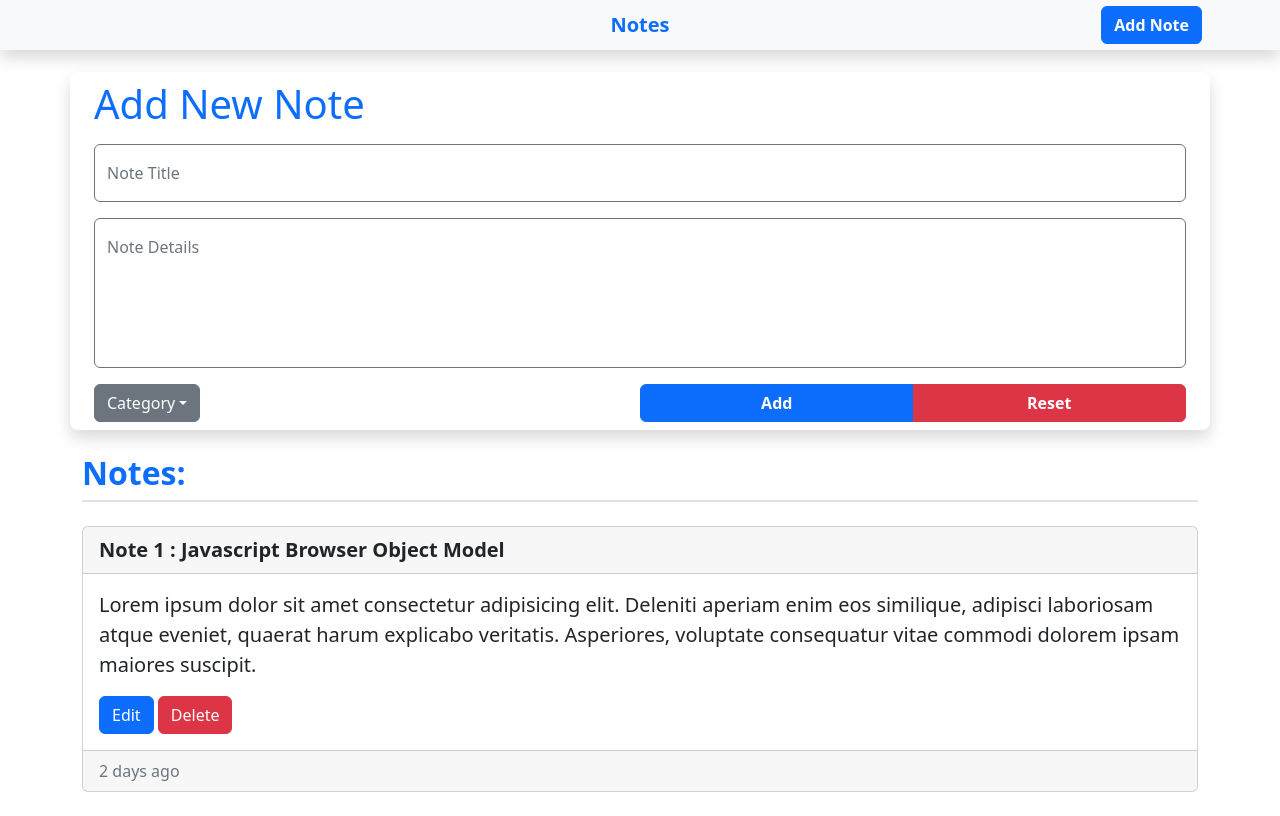
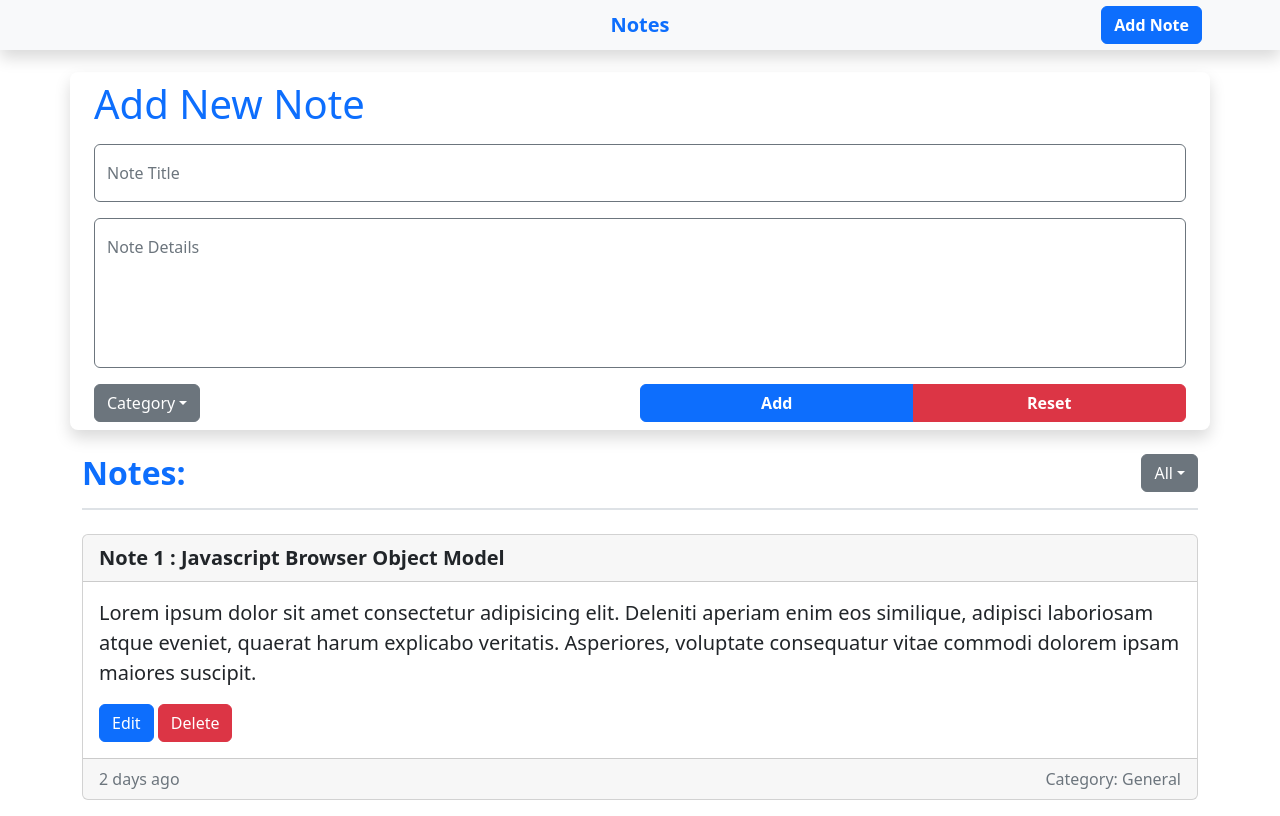
Before and after one commit to bassem620/Notes-App, a plain HTML site: page index.html in a window 1280 px wide. Drawn offline with Linux system fonts and the light colour scheme.

Commit message:
Categry dropdown menus

```diff
--- a/index.html
+++ b/index.html
@@ -84,10 +84,22 @@
         </div>
     </div>
     <!-- Notes Section -->
-    <section class="notes mt-4">
+    <section class="notes-area mt-4">
         <div class="container">
             <!-- Heading -->
-            <h2 class="text-primary pb-2  mb-4 fw-bold border-bottom border-2">Notes:</h2>
+            <div class="notes-heading d-flex justify-content-between border-bottom border-2 mb-4">
+                <h2 class="text-primary pb-2 fw-bold d-inline">Notes:</h2>
+                <div class="dropdown d-inline">
+                    <button class="btn btn-secondary dropdown-toggle" type="button" data-bs-toggle="dropdown"
+                        aria-expanded="false">All</button>
+                    <ul class="dropdown-menu">
+                        <li><a class="dropdown-item" href="#">All</a></li>
+                        <li><a class="dropdown-item" href="#">General</a></li>
+                        <li><a class="dropdown-item" href="#">Frontend</a></li>
+                        <li><a class="dropdown-item" href="#">Backend</a></li>
+                    </ul>
+                </div>
+            </div>
             <!-- Note Box -->
             <div class="card text-start mb-3">
                 <div class="card-header fw-bold fs-5">Note 1 : Javascript Browser Object Model</div>
@@ -99,7 +111,10 @@
                     <button type="button" class="btn btn-primary">Edit</button>
                     <button type="button" class="btn btn-danger">Delete</button>
                 </div>
-                <div class="card-footer text-muted">2 days ago</div>
+                <div class="card-footer text-muted d-flex justify-content-between">
+                    <span>2 days ago</span>
+                    <span>Category: General</span>
+                </div>
             </div>
         </div>
     </section>
```
